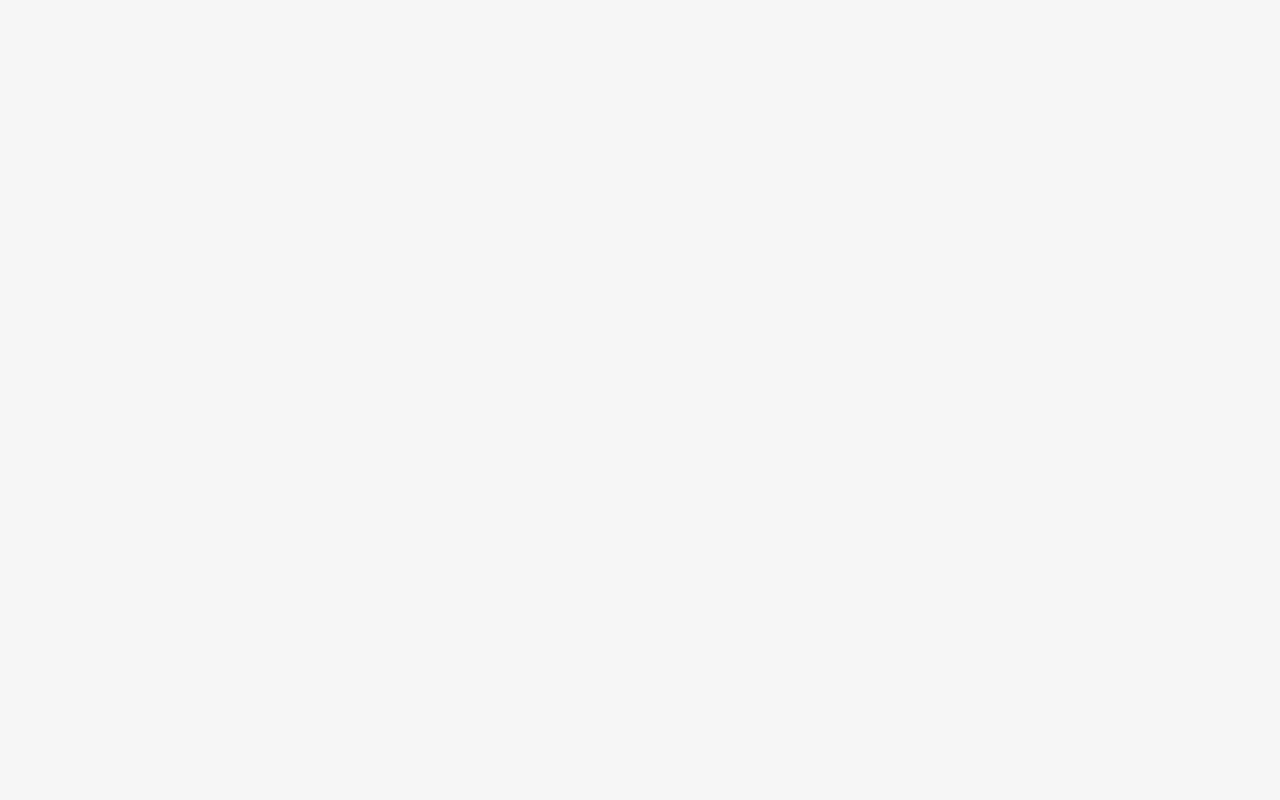
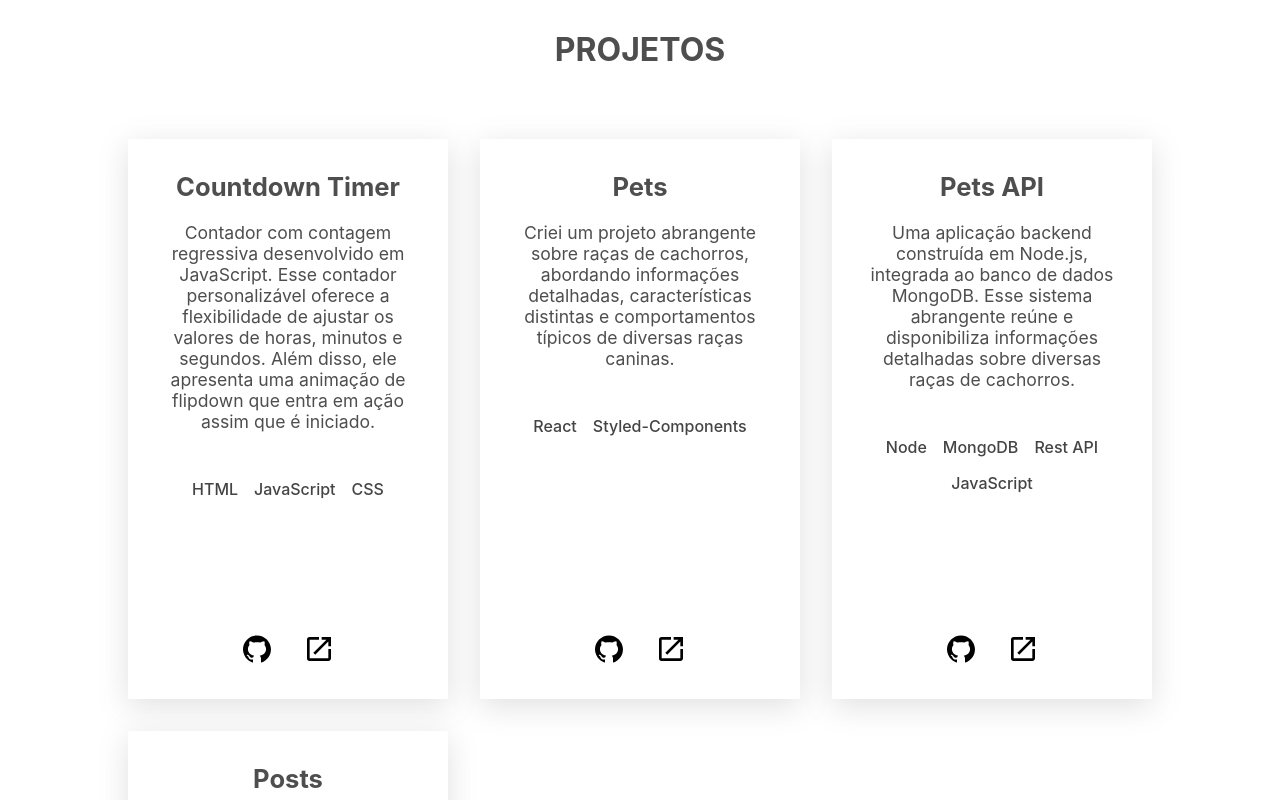
Before and after one commit to WellesleyMussolini/portfolio, a React (Create React App) app: page / in a window 1280 px wide. Shown: the part 860-1660 px from the top of the page. Before the commit the page ends 800 px from the top, so only its background shows below. Built offline with nearby package versions, Linux system fonts and the light colour scheme.

Commit message:
first commit

```diff
--- a/src/App.js
+++ b/src/App.js
@@ -1,10 +1,12 @@
 import './App.css';
 import Introduction from './layout/intro/introduction';
+import Projects from './layout/projects/projects';
 
 function App() {
   return (
     <div>
       <Introduction />
+      <Projects />
     </div>
   );
 }
--- /dev/null
+++ b/src/layout/projects/components/card.component.jsx
@@ -0,0 +1,26 @@
+import styles from './card.module.css';
+
+import { AiFillGithub } from "react-icons/ai"
+import { MdLaunch } from "react-icons/md"
+
+const Card = ({ title, description, stacks, sourceCode, livePreview }) => (
+    <div className={styles.container}>
+        <h3>{title}</h3>
+        <p>{description}</p>
+        <ul>
+            {stacks.map((stack, index) => (
+                <li key={index}>{stack}</li>
+            ))}
+        </ul>
+        <div>
+            <a href={sourceCode} target="_blank">
+                <AiFillGithub />
+            </a>
+            <a href={livePreview} target="_blank">
+                <MdLaunch />
+            </a>
+        </div>
+    </div>
+);
+
+export default Card;
--- /dev/null
+++ b/src/layout/projects/components/card.module.css
@@ -0,0 +1,73 @@
+.container {
+    position: relative;
+    display: flex;
+    align-items: center;
+    flex-direction: column;
+    gap: 20px;
+    box-shadow: hsla(240,5%,41%,.2) 0px 7px 29px 0px;;
+    padding: 2em;
+    text-align: center;
+    transition: transform 0.2s linear;
+    width: 20em;
+    height: 35em;
+    background: #fff;
+}
+
+@media (max-width: 370px) {
+    .container {
+        width: 15em;
+        height: 40em;
+    }
+}
+
+
+.container:hover{
+    transform: translateY(-7px);
+}
+
+.container h3{
+    font-size: 1.6em;
+    font-weight: bolder;
+}
+
+.container p{
+    font-size: 1.1em;
+}
+
+.container ul{
+    display: flex;
+    flex-wrap: wrap;
+    justify-content: center;
+    margin: 1.2em 0;
+}
+
+.container li{
+    display: flex;
+    color: #444;
+    font-size: .8rem;
+    font-weight: 500;
+    margin: 0.5em;
+    font-size: 1em;
+}
+
+.container div{
+    position: absolute;
+    display: flex;
+    flex-direction: row;
+    gap: 30px;
+    bottom: 30px;
+}
+
+.container a{
+    color: black;
+}
+
+.container svg{
+    font-size: 2em;
+    cursor: pointer;
+    transition: 0.5s;
+}
+
+.container svg:hover{
+    color: gray;
+}
--- /dev/null
+++ b/src/layout/projects/mock/projects.mock.js
@@ -0,0 +1,34 @@
+export const projects = [
+    {
+        title: 'Countdown Timer',
+        description:
+            'Contador com contagem regressiva desenvolvido em JavaScript. Esse contador personalizável oferece a flexibilidade de ajustar os valores de horas, minutos e segundos. Além disso, ele apresenta uma animação de flipdown que entra em ação assim que é iniciado.',
+        stack: ['HTML', 'JavaScript', 'CSS'],
+        sourceCode: 'https://github.com/WellesleyMussolini/flipdown-timer/',
+        livePreview: 'https://wellesleymussolini.github.io/flipdown-timer/',
+    },
+    {
+        title: 'Pets',
+        description:
+            'Criei um projeto abrangente sobre raças de cachorros, abordando informações detalhadas, características distintas e comportamentos típicos de diversas raças caninas.',
+        stack: ['React', 'Styled-Components'],
+        sourceCode: 'https://github.com/WellesleyMussolini/my-pet-list',
+        livePreview: 'https://my-pet-list.vercel.app/',
+    },
+    {
+        title: 'Pets API',
+        description:
+            'Uma aplicação backend construída em Node.js, integrada ao banco de dados MongoDB. Esse sistema abrangente reúne e disponibiliza informações detalhadas sobre diversas raças de cachorros.',
+        stack: ['Node', 'MongoDB', 'Rest API', 'JavaScript'],
+        sourceCode: 'https://github.com/WellesleyMussolini/pets-api',
+        livePreview: 'https://pets-api-7k0f.onrender.com/pets',
+    },
+    {
+        title: 'Posts',
+        description:
+            "Plataforma para que desenvolvedores se conectem e compartilhem seus projetos. Inspirada no GitHub, com uma interface simples, tornando a colaboração e compartilhamento de projetos mais acessíveis. O projeto encontra-se em fase de desenvolvimento.",
+        stack: ['Next', 'Tailwind', 'Google Auth', 'GitHub Auth'],
+        sourceCode: 'https://github.com/matheus98rocha/untitle-project',
+        livePreview: 'https://untitle-project.vercel.app/',
+    },
+];
--- /dev/null
+++ b/src/layout/projects/projects.jsx
@@ -0,0 +1,28 @@
+import styles from './projects.module.css'
+import { projects } from './mock/projects.mock';
+import Card from './components/card.component';
+
+const Projects = () => {
+    if (!projects.length) return null
+    return (
+        <div className={styles.container}>
+            <h1>PROJETOS</h1>
+            <div className={styles.wrapper}>
+                {
+                    projects.map((project, index) => (
+                        <Card
+                            key={index}
+                            title={project.title}
+                            description={project.description}
+                            stacks={project.stack}
+                            sourceCode={project.sourceCode}
+                            livePreview={project.livePreview}
+                        />
+                    ))
+                }
+            </div>
+        </div>
+    )
+}
+
+export default Projects;
--- /dev/null
+++ b/src/layout/projects/projects.module.css
@@ -0,0 +1,46 @@
+.container {
+    display: flex;
+    justify-content: center;
+    align-items: center;
+    flex-direction: column;
+    width: 100%;
+    background: #fff;
+    height: 90em;
+    gap: 70px;
+}
+
+.wrapper{
+    display: grid;
+    grid-template-columns: repeat(3, 1fr);
+    grid-gap: 2em;
+}
+
+@media (max-width: 1140px) {
+    .container{
+        height: 100em;
+    }
+
+    .wrapper {
+        grid-template-columns: repeat(2, 1fr);
+    }
+}
+
+@media (max-width: 776px) {
+    .container{
+        height: 160em;
+    }
+
+    .wrapper {
+        grid-template-columns: 1fr;
+    }
+}
+
+@media (max-width: 370px) {
+    .container{
+        height: 190em;
+    }
+
+    .wrapper {
+        grid-template-columns: 1fr;
+    }
+}
```
